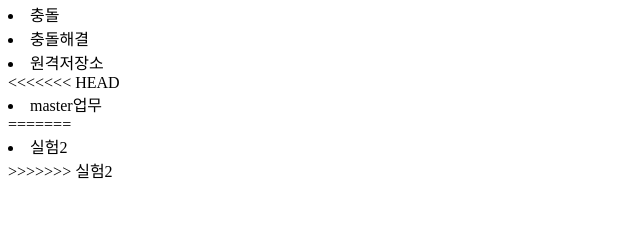
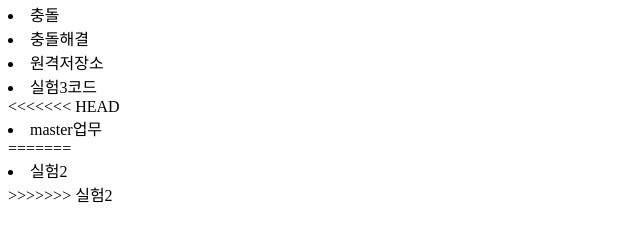
Before and after one commit to Heosungrok/hsr1205, a plain HTML site: page index.html in a window 1280 px wide. Shown: the part 127-368 px from the top of the page, without its empty margins (0-640 px from the left). Drawn offline with Linux system fonts and the light colour scheme.

Commit message:
실험3코드추가

```diff
--- a/index.html
+++ b/index.html
@@ -17,6 +17,7 @@
     <li>충돌</li>
     <li>충돌해결</li>
     <li>원격저장소</li>
+    <li>실험3코드</li>
 
 
 <<<<<<< HEAD
```
